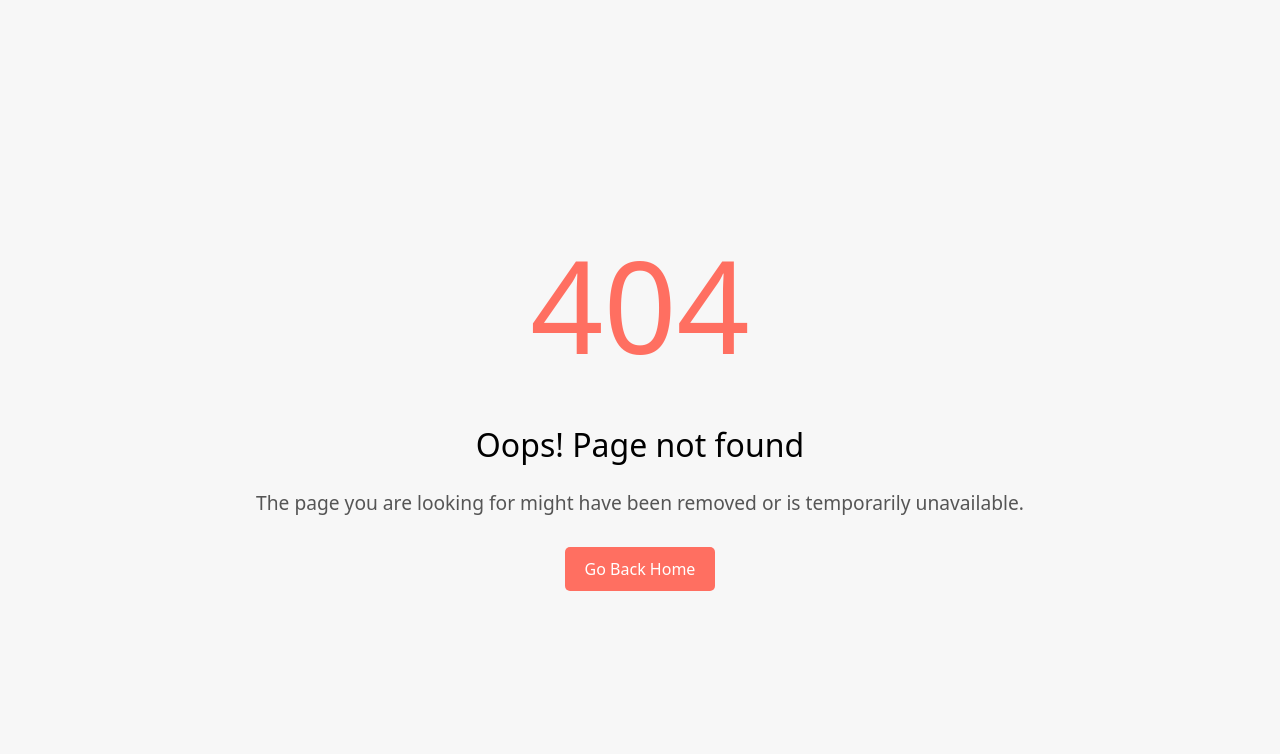
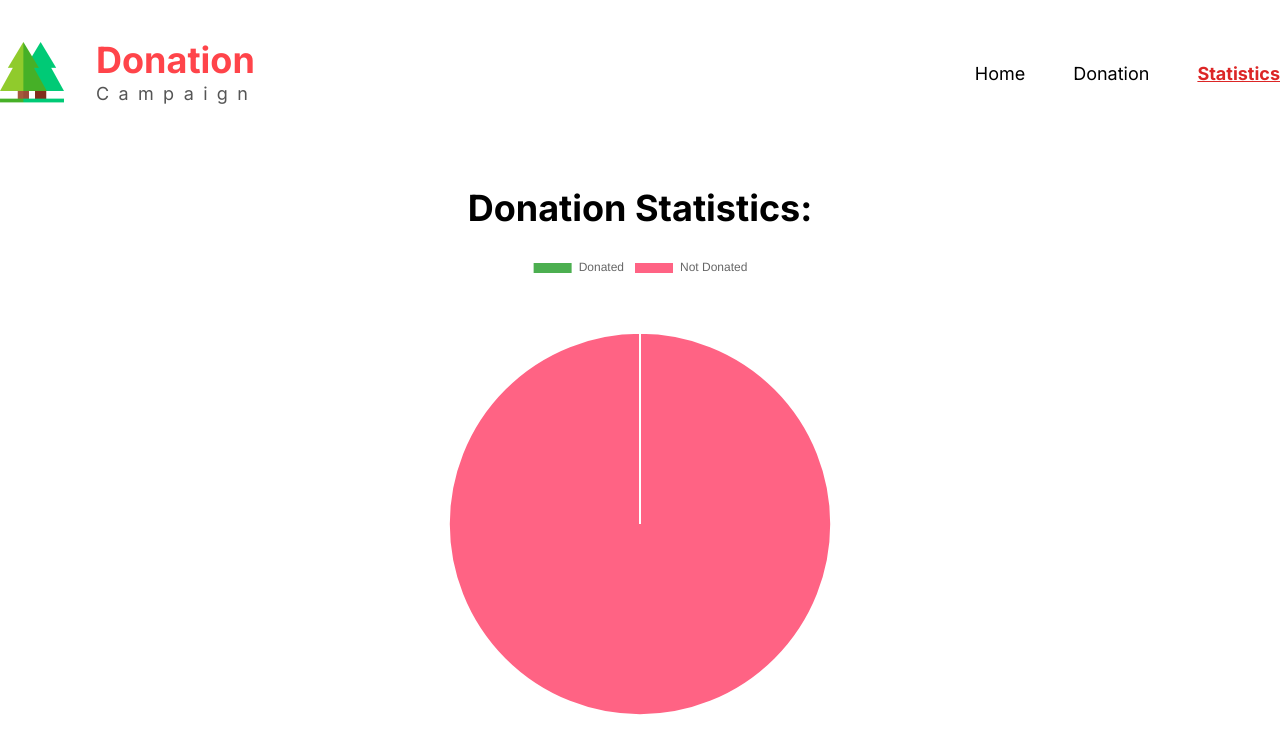
Before and after one commit to Mashrur-Kabir/donation-campaign, a React (Vite) app: page /statistics in a window 1280 px wide. Before the commit this address had no page. Shown: the top 754 px of the page. Built offline with nearby package versions, Linux system fonts and the light colour scheme.

Commit message:
done with the statistics page. did proper cleanup of the canvas by useEffect and useRef hook before unmounting component. all done

```diff
--- a/package.json
+++ b/package.json
@@ -10,10 +10,12 @@
     "preview": "vite preview"
   },
   "dependencies": {
+    "chart.js": "^4.4.4",
     "donation-campaign": "file:",
     "localforage": "^1.10.0",
     "match-sorter": "^6.3.4",
     "react": "^18.3.1",
+    "react-chartjs-2": "^5.2.0",
     "react-dom": "^18.3.1",
     "react-icons": "^5.3.0",
     "react-router-dom": "^6.26.2",
--- /dev/null
+++ b/src/Components/Statistics/Statistics.jsx
@@ -0,0 +1,96 @@
+import { useLoaderData } from "react-router-dom";
+import { Pie } from "react-chartjs-2";
+import { Chart as ChartJS, ArcElement, Tooltip, Legend } from "chart.js";
+import { useEffect, useRef } from "react";
+import { getPreviousDonations } from "../../Utility/localStorage";
+import Header from "../Header/Header";
+
+// Register Chart.js components
+ChartJS.register(ArcElement, Tooltip, Legend);
+
+/* In Chart.js version 3 and above, the library has modularized its components, meaning that features like charts, tooltips, legends, etc., must be explicitly registered before use. This helps optimize performance and reduce the size of the library by only including what you need. */
+
+const Statistics = () => {
+    const branches = useLoaderData();
+    const prevData = getPreviousDonations();
+
+    const donatedBranches = branches.filter(branch => prevData.includes(branch.id.toString()));
+
+    const totalBranches = branches.length;
+    const donatedCount = donatedBranches.length;
+    const notDonatedCount = totalBranches - donatedCount;
+
+    const data = {
+        labels: ['Donated', 'Not Donated'],
+        datasets: [
+            {
+            data: [donatedCount, notDonatedCount],
+            backgroundColor: ['#4CAF50', '#FF6384'],
+            hoverBackgroundColor: ['#45a049', '#ff4b5c']
+            }
+        ]
+    };
+
+    const options = {
+        responsive: true,
+        plugins: {
+            legend: {
+                position: 'top',
+            },
+        },
+        radius: '80%'
+    };
+
+    // Create a ref to store the chart instance
+    const chartRef = useRef(null);
+
+    // useEffect hook for cleanup
+    useEffect(() => {
+        return () => {
+            if (chartRef.current) {
+                chartRef.current.destroy();
+            }
+        };
+    }, []);
+
+    const handleChartReady = (chart) => {
+        chartRef.current = chart;  // Save the chart instance
+    };
+
+    return (
+        <div className="fontInter mb-32">
+            <div className="mb-20">
+                <Header />
+            </div>
+            <div className="max-w-lg mx-auto text-center">
+                <h2 className="text-4xl font-bold mb-6">Donation Statistics:</h2>
+                <div className="mx-auto">
+                    <Pie data={data} options={options} onReady={handleChartReady} />
+                </div>
+            </div>
+        </div>
+    );
+};
+
+
+export default Statistics;
+
+
+/* data:
+Label: tell what each slice represents ("Donated" or "Not Donated").
+Data: provides the numbers that determine the size of each slice.
+Colors: make the slices visually distinct and change when you hover over them.
+
+option:
+responsive: true ensures the chart resizes to fit the screen.
+legend: settings make the legend (which shows what each color represents) appear at the top of the chart.*/
+
+/* Inside the useEffect, the return statement provides a cleanup function that React calls just before the component is removed from the screen.
+This is useful for cleaning up things like timers, subscriptions, or in this case, charts.
+
+Mounting a Chart: When you mount a chart (like when you first load the Statistics page), Chart.js creates a canvas and draws the chart on it.
+
+Navigating Away or Updating: If you navigate away from the page or update the chart data without properly cleaning up:
+
+The Old Chart: The old chart is still tied to that canvas. It hasn’t been destroyed, so it remains there in the background.
+New Chart Attempt: If you try to create a new chart using the same canvas (either by navigating back to the Statistics page or updating the data), Chart.js sees that the canvas is already in use for the old chart.*/
--- a/src/main.jsx
+++ b/src/main.jsx
@@ -7,6 +7,7 @@ import ErrorPage from "./Components/ErrorPage/ErrorPage";
 import Home from "./Components/Home/Home";
 import BranchDetails from "./Components/branchDetails/branchDetails";
 import Donated from "./Components/Donated/Donated";
+import Statistics from "./Components/Statistics/Statistics";
 
 const router = createBrowserRouter([
   {
@@ -28,6 +29,11 @@ const router = createBrowserRouter([
         loader: () => fetch("/campaign.json"),
         element: <Donated></Donated>,
       },
+      {
+        path: "/statistics",
+        loader: () => fetch("/campaign.json"),
+        element: <Statistics></Statistics>
+      }
     ],
   },
 ]);
```
Also changed, not shown: 2 other files (tests, documents, lock files or other folders).
